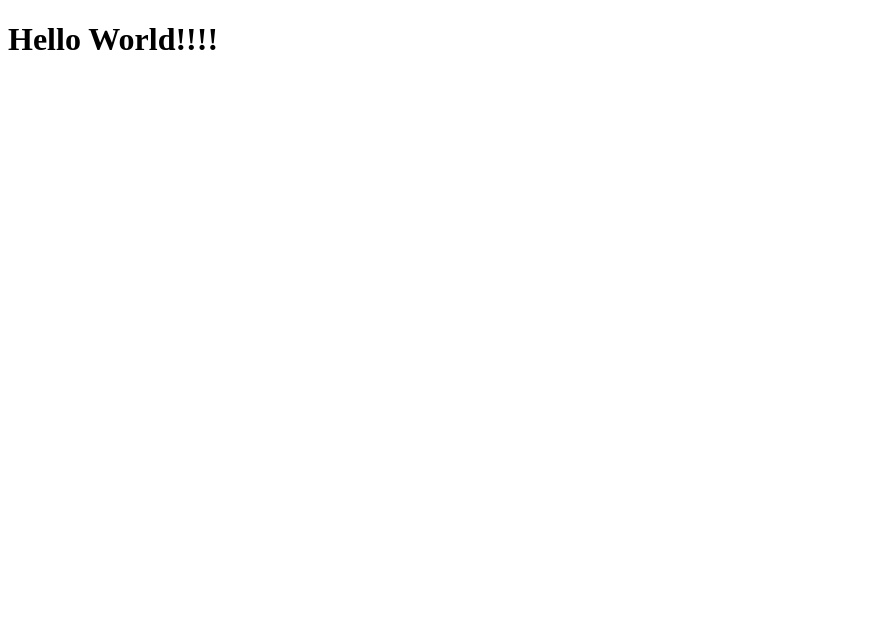
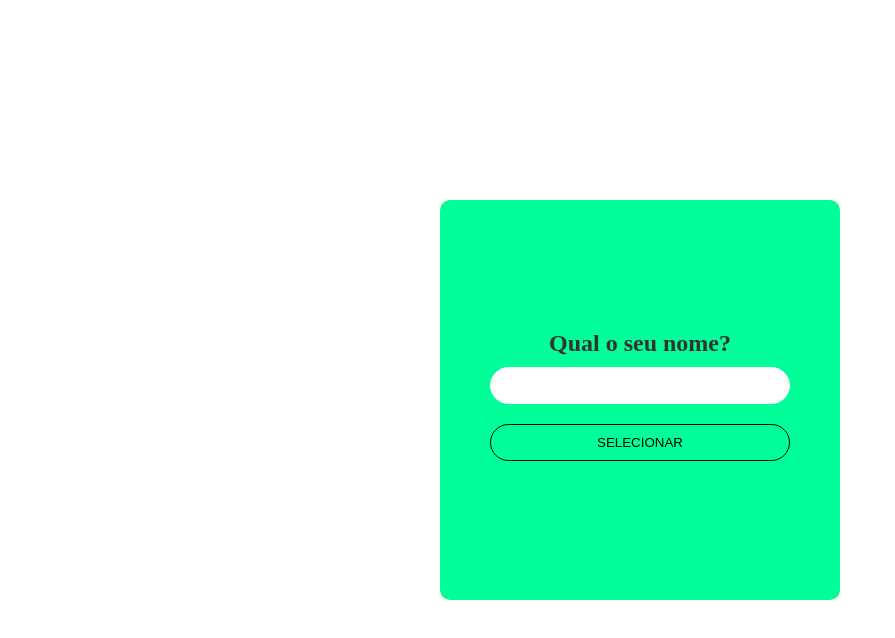
Before and after one commit to jrmarqueshd/Stop-Game, a website: page public/index.html in a window 1280 px wide. Shown: the whole page, without its empty margins (0-895 px from the left). Drawn offline with Linux system fonts and the light colour scheme.

Commit message:
create login page

```diff
--- a/public/index.html
+++ b/public/index.html
@@ -5,8 +5,14 @@
     <meta name="viewport" content="width=device-width, initial-scale=1.0">
     <meta http-equiv="X-UA-Compatible" content="ie=edge">
     <title>Stop Game</title>
+
+    <link rel="stylesheet" href="styles.css" />
 </head>
 <body>
-    <h1>Hello World!!!!</h1>
+    <div id="loginField">
+        <h2>Qual o seu nome?</h2>
+        <input type="text" name="username" id="username" />
+        <button type="button" id="chooseUsername">Selecionar</button>
+    </div>
 </body>
 </html>
--- /dev/null
+++ b/public/styles.css
@@ -0,0 +1,100 @@
+*{
+    box-sizing: border-box;
+        -moz-box-sizing: border-box;
+        -webkit-box-sizing: border-box;
+    margin: 0;
+    outline: none;
+    padding: 0;
+    text-decoration: none;
+}
+
+body{
+    display: flex;
+        display: -ms-flexbox;
+        display: -webkit-flex;
+            align-items: center;
+            justify-content: center;
+    height: 100vh;
+}
+
+body #loginField{
+    background-color: #00ff99;
+    border-radius: 10px;
+        -webkit-border-radius: 10px;
+        -moz-border-radius: 10px;
+        -ms-border-radius: 10px;
+        -o-border-radius: 10px;
+    color: #333;
+    align-self: center;
+    display: flex;
+        display: -ms-flexbox;
+        display: -webkit-flex;
+            align-items: center;
+            justify-content: center;
+            flex-direction: column;
+                flex-wrap: wrap;
+                    -ms-flex-wrap: wrap;
+    height: 100vh;
+    max-height: 400px;
+    margin: 0 auto;
+    padding: 15px;
+    width: 100%;
+    max-width: 400px;
+}
+
+body #loginField input,
+body #loginField button{
+    border: 1px solid #fff;
+        border-radius: 30px;
+            -webkit-border-radius: 30px;
+            -moz-border-radius: 30px;
+            -ms-border-radius: 30px;
+            -o-border-radius: 30px;
+    margin: 10px 0;
+    padding: 10px 15px;
+    text-align: center;
+    width: 100%;
+        max-width: 300px;
+}
+
+body #loginField button#chooseUsername{
+    background-color: transparent;
+    border-color: #000;
+    color: #000;
+    cursor: pointer;
+    position: relative;
+    text-transform: uppercase;
+}
+
+body #loginField button#chooseUsername::before{
+    background-color: rgba(255, 255, 255, 0.5);
+    border-radius: 30px;
+        -webkit-border-radius: 30px;
+        -moz-border-radius: 30px;
+        -ms-border-radius: 30px;
+        -o-border-radius: 30px;
+    content: "";
+    display: block;
+    height: 100%;
+    position: absolute;
+        top: 0;
+        left: 0;
+    width: 0;
+}
+
+@keyframes backgroundButton{
+    from{
+        width: 0;
+    }
+
+    to{
+        width: 100%;
+    }
+}
+
+body #loginField button#chooseUsername:hover::before{
+    animation: backgroundButton 987ms ease-in-out backwards;
+        -webkit-animation: backgroundButton 987ms ease-in-out backwards;
+    color: #000;
+    width: 100%;
+}
```
